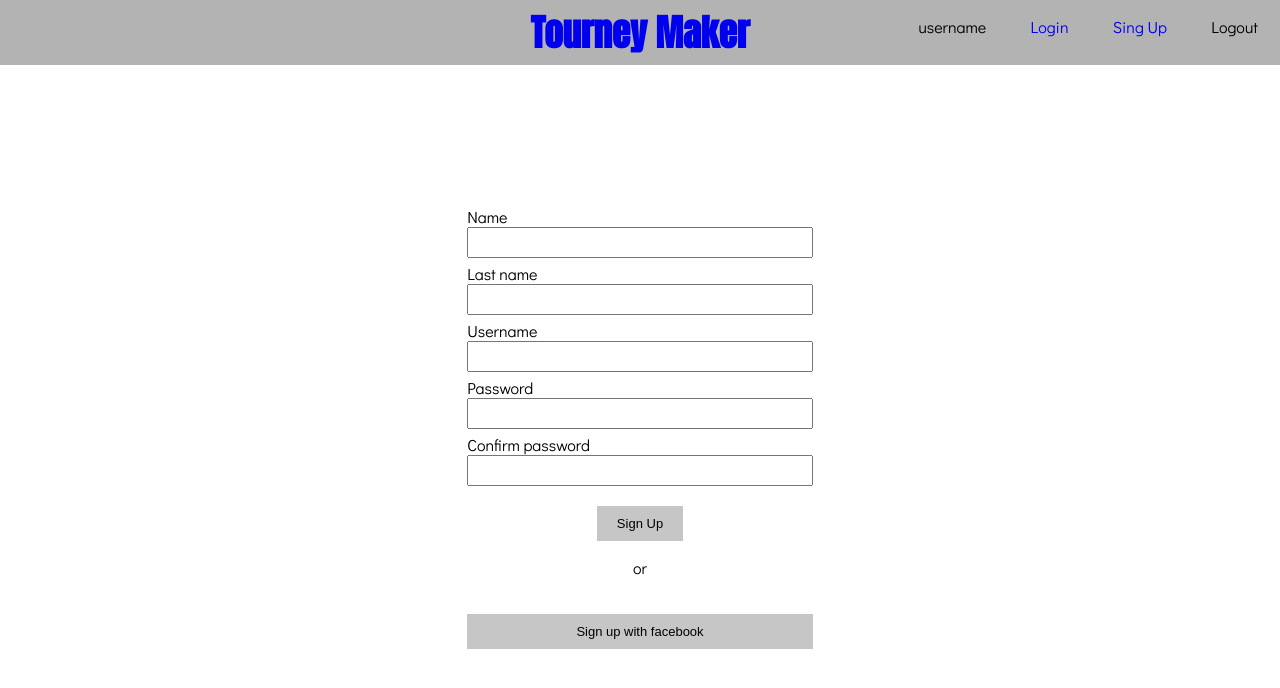
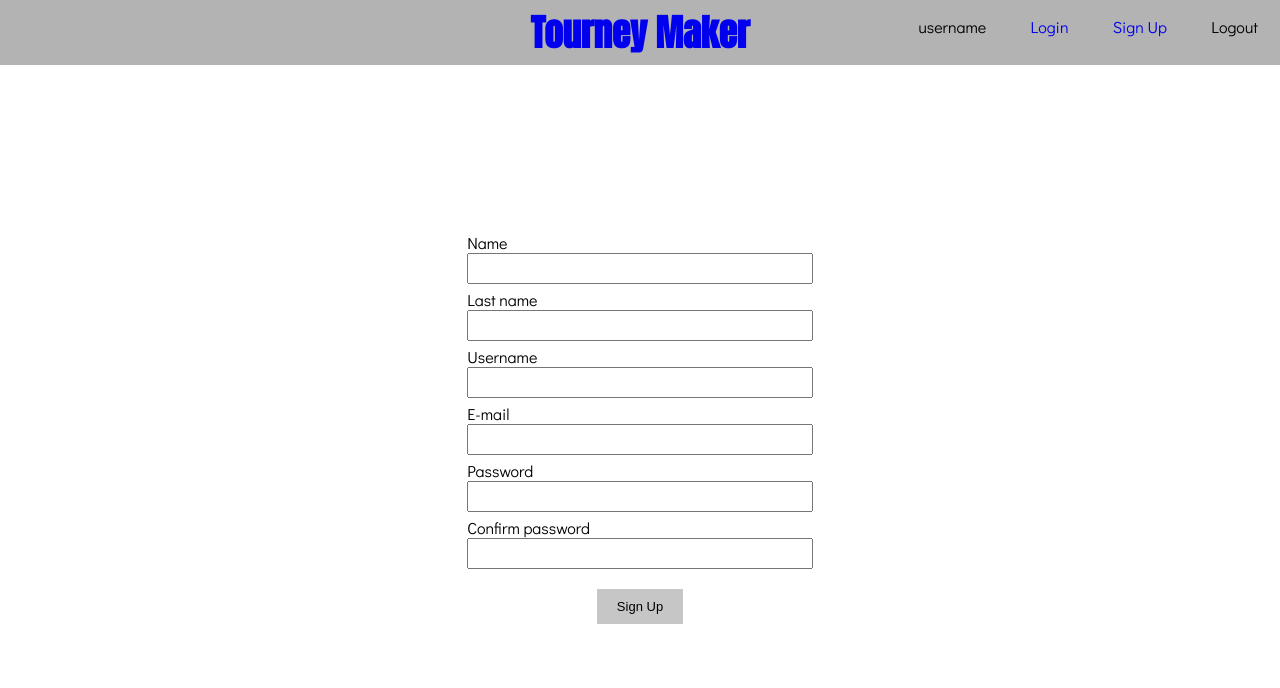
Before and after one commit to alvaro911/tourny-maker, a React (Create React App) app: page /sign-up in a window 1280 px wide. Shown: the top 688 px of the page. Built offline with nearby package versions, Linux system fonts and the light colour scheme.

Commit message:
users can sign and login

```diff
--- a/package.json
+++ b/package.json
@@ -3,6 +3,7 @@
   "version": "0.1.0",
   "private": true,
   "dependencies": {
+    "axios": "^0.16.2",
     "react": "^15.6.1",
     "react-dom": "^15.6.1",
     "react-redux": "^5.0.5",
@@ -20,5 +21,6 @@
     "build": "react-scripts build",
     "test": "react-scripts test --env=jsdom",
     "eject": "react-scripts eject"
-  }
+  },
+  "proxy": "http://localhost:8080"
 }
--- /dev/null
+++ b/src/actions/index.js
@@ -0,0 +1 @@
+export * from './userActions';
--- /dev/null
+++ b/src/actions/userActions.js
@@ -0,0 +1,18 @@
+import axios from 'axios';
+
+const authenticate = (data) => ({
+  type: 'AUTHENTICATE_USER',
+  payload: data,
+});
+
+let res
+
+export const login = (userInput) => async (dispatch) => {
+  res = await axios.post('/api/v1/users/login', userInput);
+  return dispatch(authenticate(res.data));
+}
+
+export const signUp = (userInput) => async (dispatch) => {
+  res = await axios.post('/api/v1/users/signup', userInput);
+  return dispatch(authenticate(res.data));
+}
--- a/src/components/App/App.js
+++ b/src/components/App/App.js
@@ -1,5 +1,5 @@
 import React, { Component } from 'react';
-import { BrowserRouter as Router, Route, Link } from 'react-router-dom';
+import { BrowserRouter as Router, Route } from 'react-router-dom';
 
 import Header from '../Header/Header';
 import Home from '../Home/Home';
--- a/src/components/Header/Header.js
+++ b/src/components/Header/Header.js
@@ -10,7 +10,7 @@ export default function Header() {
       <ul>
         <li>username</li>
         <li><Link to="/login">Login</Link></li>
-        <li><Link to="/sign-up">Sing Up</Link></li>
+        <li><Link to="/sign-up">Sign Up</Link></li>
         <li>Logout</li>
       </ul>
     </nav>
--- a/src/components/Login/Login.js
+++ b/src/components/Login/Login.js
@@ -1,20 +1,44 @@
-import React from 'react';
+import React, { Component } from 'react';
+import { connect } from 'react-redux';
+import { login } from '../../actions/userActions';
 
-export default function Login() {
+class Login extends Component {
+  constructor(){
+    super();
+    this.state = {
+      password: '',
+      email: '',
+    }
+  }
+
+  onSubmit = e => {
+    e.preventDefault();
+    this.props.dispatch(login(this.state))
+  }
+
+  userInfo = e => {
+    // console.log(e.target);
+    this.setState({
+      [e.target.name]: e.target.value,
+    })
+  }
+
+  render(){
     return (
       <div className="login">
         <div>
-        <form>
-          <label>Username</label>
-          <input type="text" />
+          <form onSubmit={this.onSubmit}>
+            <label>E-mail</label>
+            <input type="email" name="email" onChange={this.userInfo} value={this.state.email}/>
             <label>Password</label>
-          <input type="password" />
+            <input type="password" name="password" onChange={this.userInfo} value={this.state.password}/>
 
-          <button>Login</button>
+            <button type="submit">Login</button>
           </form>
-        <p>or</p>
-        <button className="fb-btn">Sign up with facebook</button>
         </div>
       </div>
     )
   }
+}
+
+export default connect()(Login);
--- a/src/components/SignUp/SignUp.js
+++ b/src/components/SignUp/SignUp.js
@@ -1,28 +1,93 @@
-import React from 'react';
+import React, { Component } from 'react';
+import { connect } from 'react-redux';
 
-import './SignUp.css'
+import { signUp } from '../../actions/userActions';
+import './SignUp.css';
 
-export default function SignUp() {
+class SignUp extends Component {
+  constructor(){
+    super();
+    this.state = {
+      userName:'',
+      password: '',
+      email: '',
+      firstName: '',
+      lastName: '',
+      confirmPassword: '',
+    }
+  }
+
+  onSubmit = e => {
+    e.preventDefault();
+    this.props.dispatch(signUp(this.state));
+  }
+
+  userInfo = e => {
+    this.setState({
+      [e.target.name]: e.target.value,
+    })
+  }
+
+  render(){
     return (
       <div className="login">
         <div>
-        <form>
+          <form onSubmit={this.onSubmit}>
             <label>Name</label>
-          <input type="text" required/>
+            <input
+              onChange={this.userInfo}
+              value={this.state.firstName}
+              name="firstName"
+              type="text"
+              required
+            />
             <label>Last name</label>
-          <input type="text" required/>
+            <input
+              onChange={this.userInfo}
+              value={this.state.lastName}
+              name="lastName"
+              type="text"
+              required
+            />
             <label>Username</label>
-          <input type="text" required/>
+            <input
+              onChange={this.userInfo}
+              value={this.state.userName}
+              name="userName"
+              type="text"
+              required
+            />
+          <label>E-mail</label>
+            <input
+              onChange={this.userInfo}
+              value={this.state.email}
+              name="email"
+              type="email"
+              required
+            />
             <label>Password</label>
-          <input type="password" required/>
+            <input
+              onChange={this.userInfo}
+              value={this.state.password}
+              name="password"
+              type="password"
+              required
+            />
             <label>Confirm password</label>
-          <input type="password" required/>
+            <input
+              onChange={this.userInfo}
+              value={this.state.confirmPassword}
+              name="confirmPassword"
+              type="password"
+              required
+            />
 
-          <button>Sign Up</button>
+            <button type="submit">Sign Up</button>
           </form>
-        <p>or</p>
-        <button className="fb-btn">Sign up with facebook</button>
         </div>
       </div>
     )
   }
+}
+
+export default connect()(SignUp)
--- a/src/index.js
+++ b/src/index.js
@@ -1,8 +1,15 @@
 import React from 'react';
 import ReactDOM from 'react-dom';
+import { Provider } from 'react-redux';
+
 import './index.css';
+import store from './store';
 import App from './components/App/App';
 import registerServiceWorker from './registerServiceWorker';
 
-ReactDOM.render(<App />, document.getElementById('root'));
+ReactDOM.render(
+  <Provider store={store}>
+    <App />
+  </Provider>
+  , document.getElementById('root'));
 registerServiceWorker();
--- /dev/null
+++ b/src/reducers/index.js
@@ -0,0 +1,5 @@
+import { combineReducers } from 'redux';
+
+export default combineReducers({
+  fake: () => [],
+});
--- /dev/null
+++ b/src/store.js
@@ -0,0 +1,21 @@
+import { createStore, applyMiddleware, compose } from 'redux';
+import thunk from 'redux-thunk';
+import { createLogger } from 'redux-logger';
+import rootReducer from './reducers';
+
+const middlewares = [
+  thunk,
+];
+
+if (process.env.NODE_ENV !== 'production') {
+  middlewares.push(createLogger());
+}
+
+export default createStore(
+  rootReducer,
+  undefined,
+  compose(
+    applyMiddleware(...middlewares),
+    window.devToolsExtension ? window.devToolsExtension() : f => f,
+  )
+);
```
Also changed, not shown: src/reducers/userReducer.js (added), 1 other file (tests, documents, lock files or other folders). Lines whose indentation alone changed are shown as unchanged.
